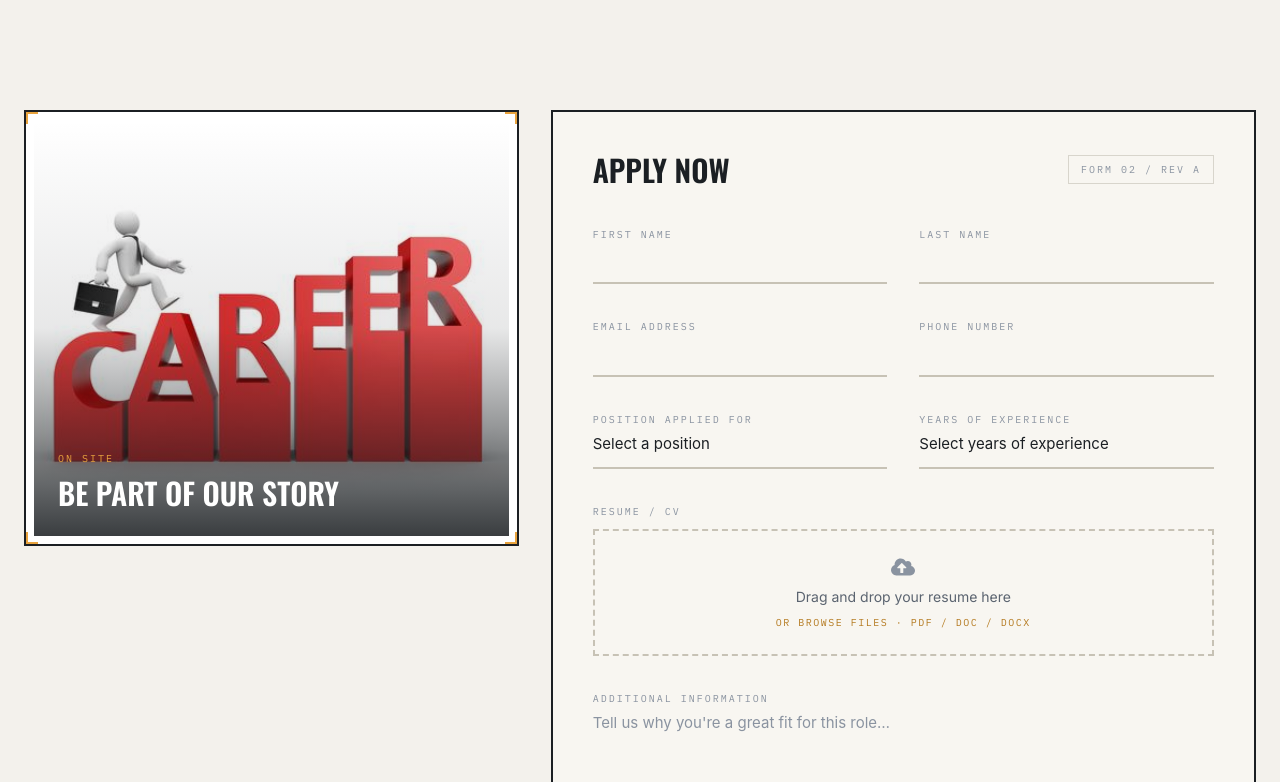
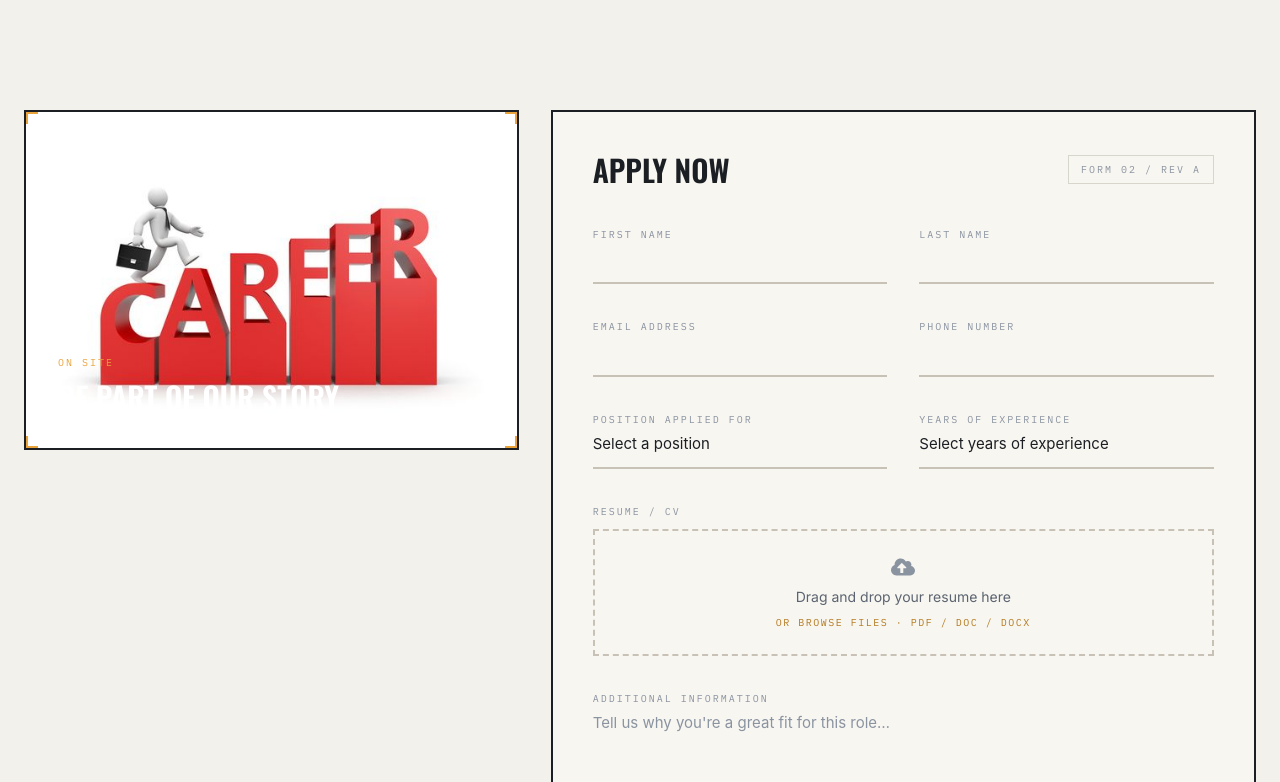
Before and after one commit to AkshayKalamkarr/sds, a Next.js app: page /contact/career in a window 1280 px wide. Shown: the part 1338-2120 px from the top of the page. Built offline with nearby package versions, Linux system fonts and the light colour scheme.

Commit message:
removed lg

```diff
--- a/app/contact/career/page.jsx
+++ b/app/contact/career/page.jsx
@@ -225,7 +225,7 @@ const CareerPage = () => {
           Your browser does not support the video tag.
         </video>
 
-        <div className="absolute inset-0 bg-gradient-to-b from-[#171B1E]/70 via-transparent to-[#171B1E]" />
+        <div className="absolute inset-0  from-[#171B1E]/70 via-transparent to-[#171B1E]" />
         <div className="absolute inset-0 blueprint-grid opacity-70" />
 
         <div className="relative h-full container mx-auto px-6 flex flex-col justify-center">
@@ -328,13 +328,13 @@ const CareerPage = () => {
             <div className="relative border-2 border-[#1B1F23] p-2 bg-white lg:sticky lg:top-10">
               <CornerMarks color="#E8A33D" />
               <div
-                className="h-64 md:h-80 lg:h-[26rem] w-full bg-cover bg-center relative"
+                className="h-64 md:h-80  w-full bg-cover bg-center relative"
                 style={{
                   backgroundImage:
                     "url('/images/contact/careerBackground-2.jpg')",
                 }}
               >
-                <div className="absolute inset-0 bg-gradient-to-t from-[#171B1E]/85 via-[#171B1E]/10 to-transparent" />
+                <div className="absolute inset-0 from-[#171B1E]/85 via-[#171B1E]/10 to-transparent" />
                 <div className="absolute bottom-0 left-0 right-0 p-6">
                   <p className="font-mono text-[10px] tracking-[0.2em] text-[#E8A33D] mb-2">
                     ON SITE
```
